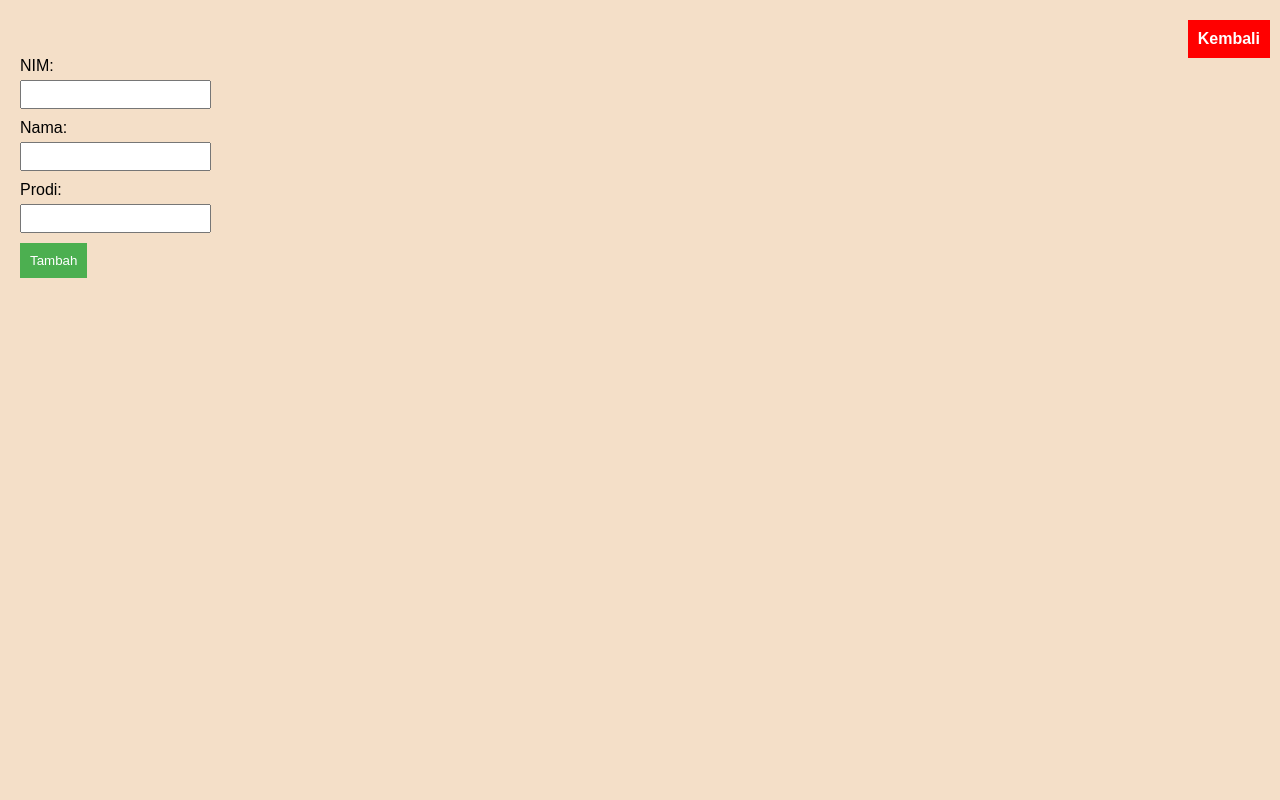
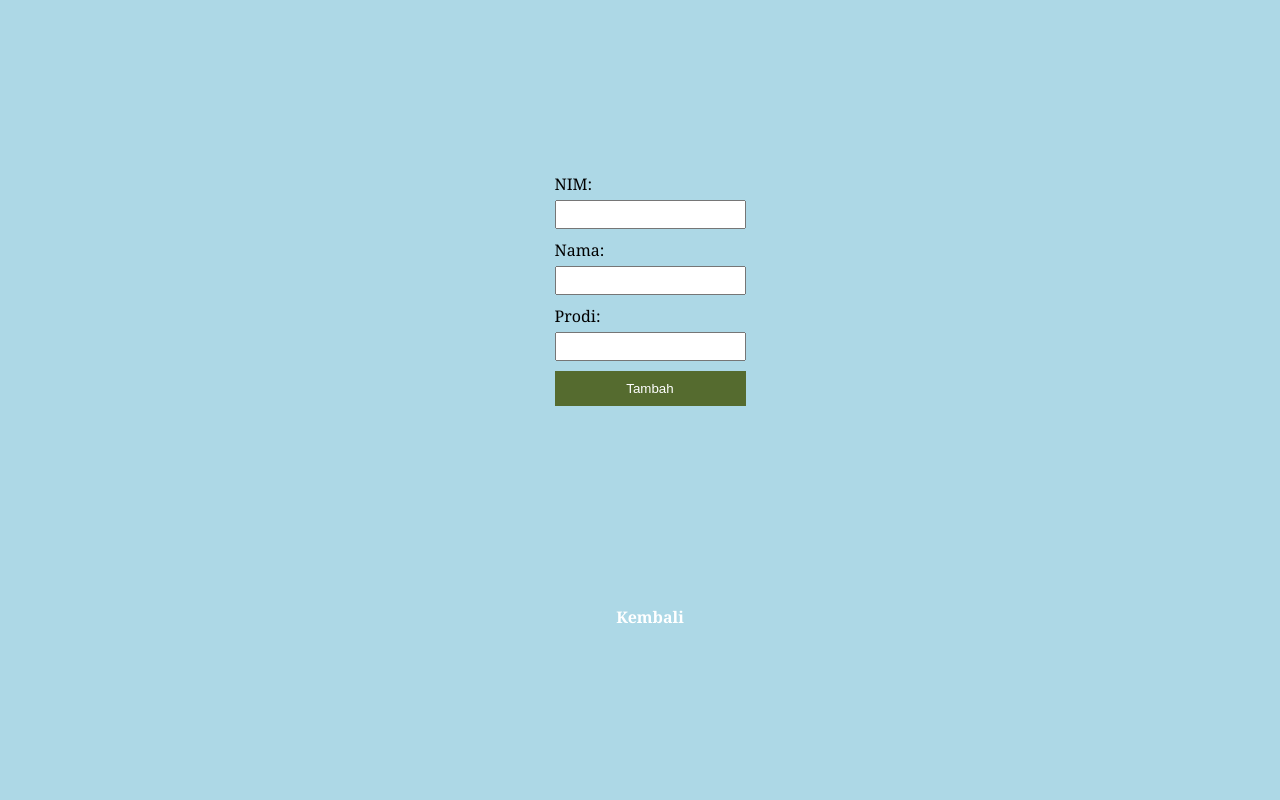
Before and after one commit to qaisyadwiaryana/Prakweb, a PHP site: page /tambahdata.php in a window 1280 px wide. Run offline with PHP 8.4, Linux system fonts and the light colour scheme.

Commit message:
Update tambahdata.php

```diff
--- a/tambahdata.php
+++ b/tambahdata.php
@@ -26,22 +26,22 @@ if ($_SERVER["REQUEST_METHOD"] == "POST") {
 
     <style>
         body {
-            font-family: Arial, sans-serif;
+            font-family: Cambria, Cochin, Georgia, Times, 'Times New Roman', serif;
             display: flex;
             flex-direction: column;
-            align-items: flex-start;
+            align-items:center;
             justify-content: center;
             height: 100vh;
             margin: 0;
-            background-color: #F4DFC8;
+            background-color: lightblue;
             padding-left: 20px;
         }
 
         .form {
-            display: flex;
+            display:grid;
             flex-direction: column;
             align-items: flex-start;
-            margin-bottom: 465px;
+            margin-bottom: 200px;
         }
 
         .form label {
@@ -55,7 +55,7 @@ if ($_SERVER["REQUEST_METHOD"] == "POST") {
 
         .form input[type="submit"] {
             padding: 10px;
-            background-color: #4CAF50;
+            background-color: #556B2F;
             color: white;
             border: none;
             cursor: pointer;
@@ -70,9 +70,9 @@ if ($_SERVER["REQUEST_METHOD"] == "POST") {
         }
 
         .tombol-kembali {
-            display: inline-block;
+            display: contents;
             padding: 10px;
-            background-color: #FF0000;
+            background-color:#556B2F;
             color: white;
             text-decoration: none;
             position: fixed;
```
